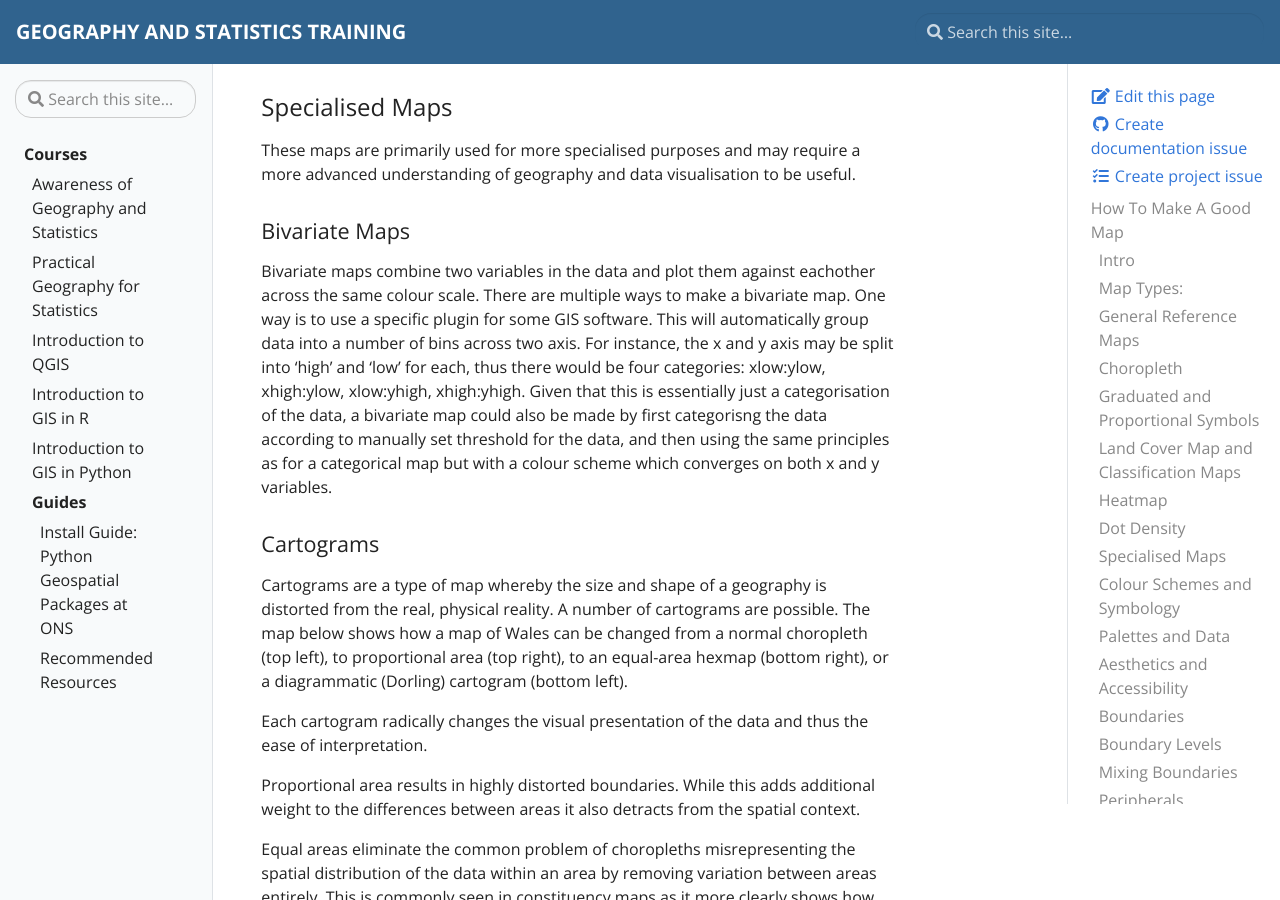
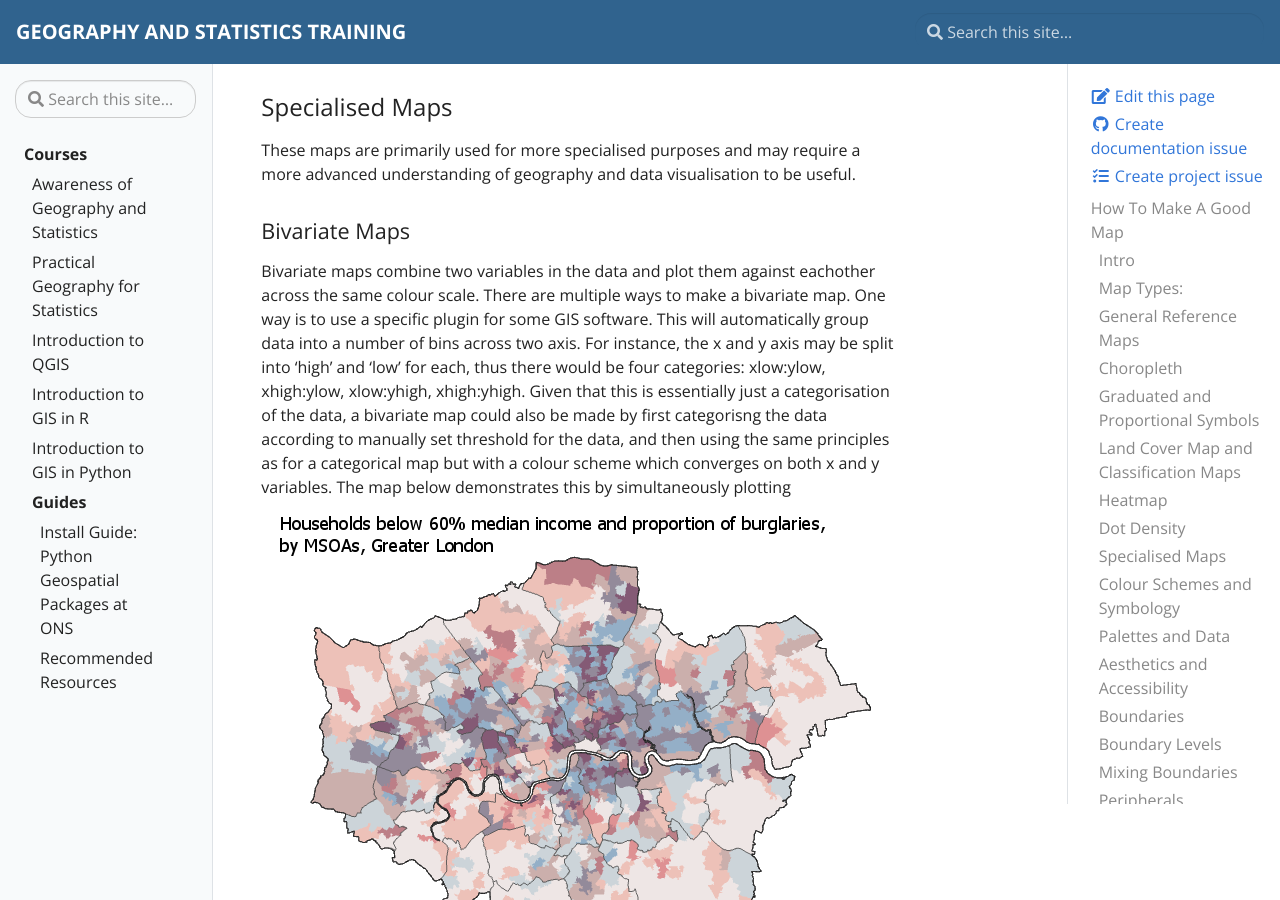
Before and after one commit to ONSgeo/geospatial-training, a Jekyll site: the page built from _docs/make_a_good_map.md, in a window 1280 px wide and 900 px high, scrolled down 3229 px. Built offline with Jekyll 4.4.1, drawn with Linux system fonts in a browser that asks for light colours.

Commit message:
Update make_a_good_map.md

```diff
--- a/_docs/make_a_good_map.md
+++ b/_docs/make_a_good_map.md
@@ -78,7 +78,11 @@ These maps are primarily used for more specialised purposes and may require a mo
 
 #### Bivariate Maps
 
-Bivariate maps combine two variables in the data and plot them against eachother across the same colour scale. There are multiple ways to make a bivariate map. One way is to use a specific plugin for some GIS software. This will automatically group data into a number of bins across two axis. For instance, the x and y axis may be split into 'high' and 'low' for each, thus there would be four categories: xlow:ylow, xhigh:ylow, xlow:yhigh, xhigh:yhigh. Given that this is essentially just a categorisation of the data, a bivariate map could also be made by first categorisng the data according to manually set threshold for the data, and then using the same principles as for a categorical map but with a colour scheme which converges on both x and y variables.
+Bivariate maps combine two variables in the data and plot them against eachother across the same colour scale. There are multiple ways to make a bivariate map. One way is to use a specific plugin for some GIS software. This will automatically group data into a number of bins across two axis. For instance, the x and y axis may be split into 'high' and 'low' for each, thus there would be four categories: xlow:ylow, xhigh:ylow, xlow:yhigh, xhigh:yhigh. Given that this is essentially just a categorisation of the data, a bivariate map could also be made by first categorisng the data according to manually set threshold for the data, and then using the same principles as for a categorical map but with a colour scheme which converges on both x and y variables. The map below demonstrates this by simultaneously plotting
+
+<p align="center">
+ <img src="https://github.com/ONSgeo/geospatial-training/blob/master/_docs/mapping/Bivariate_map.PNG?raw=true" alt="Bivariate map of London MSOAs showing Burglary rates vs median household income">
+</p>
 
 #### Cartograms
 
```
